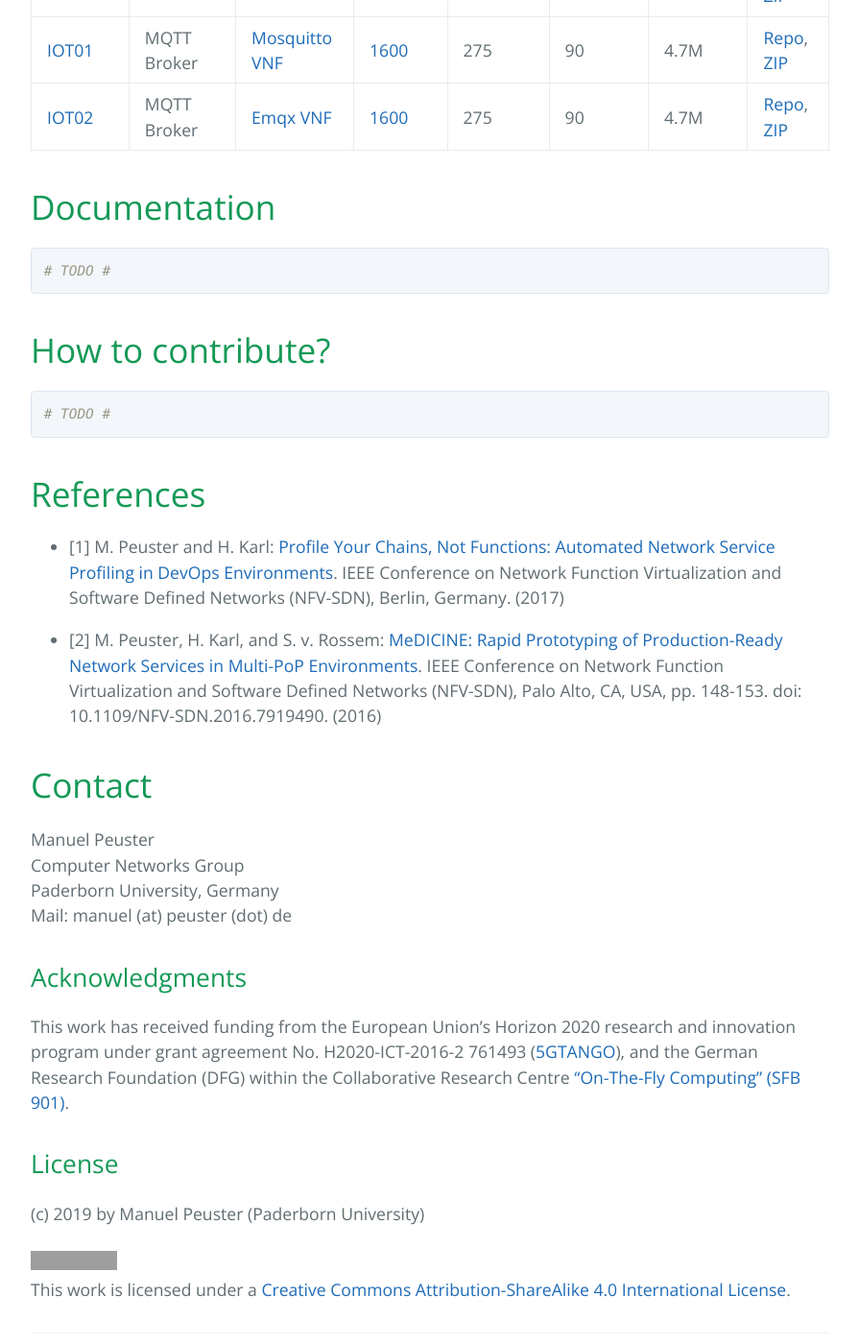
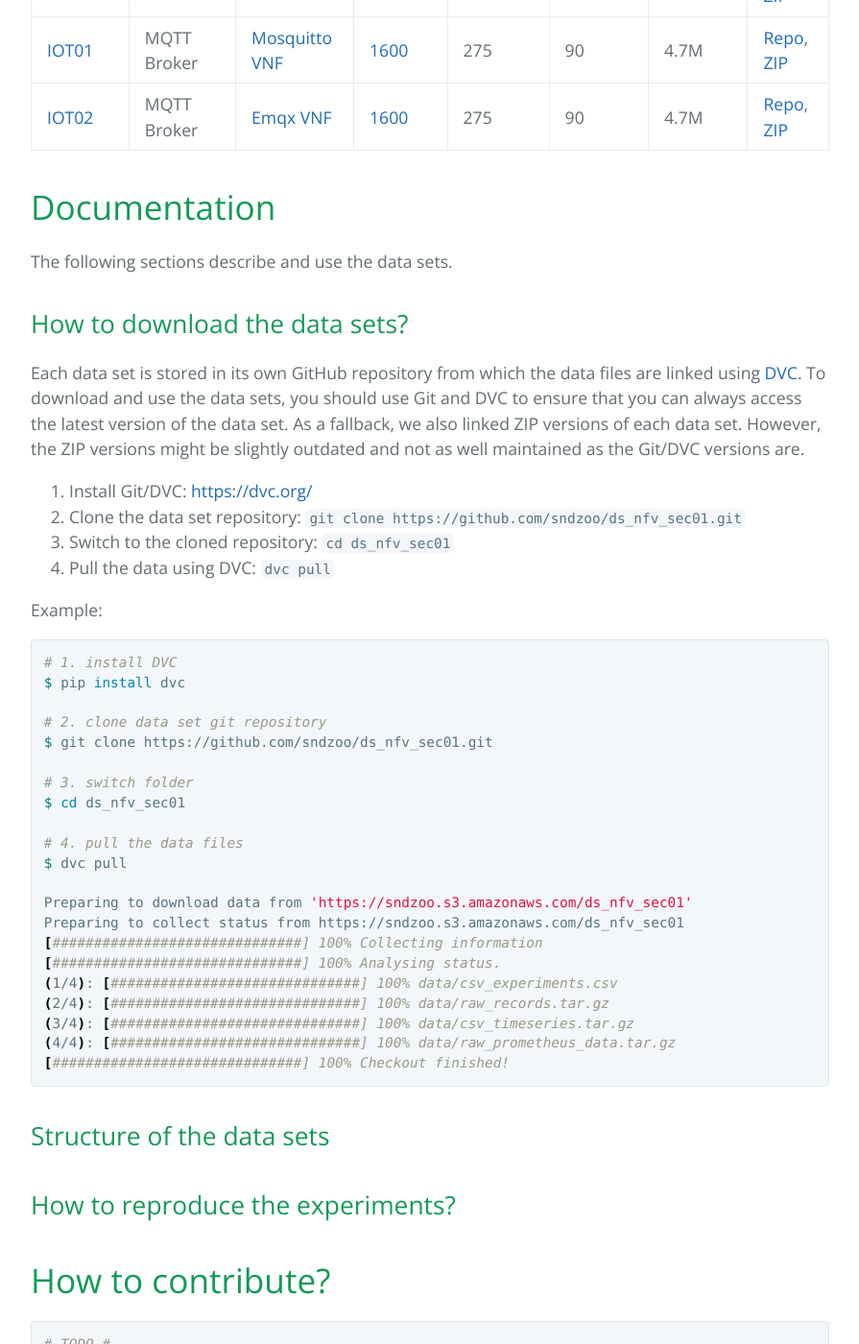
Before and after one commit to sndzoo/sndzoo.github.io, a Jekyll site: the page built from index.md, in a window 1280 px wide and 1400 px high, scrolled down 1937 px. Shown: the whole window at 96% size, without its empty margins (192-1087 px from the left). Built offline with Jekyll 4.4.1, drawn with Linux system fonts in a browser that asks for light colours; grey boxes are pictures that could not be loaded.

Commit message:
update
Signed-off-by: peusterm <manuel.peuster@uni-paderborn.de>

````diff
--- a/index.md
+++ b/index.md
@@ -52,9 +52,48 @@ Overview of data sets available in the SNDZoo:
 
 # [](#doc)Documentation
 
+The following sections describe and use the data sets.
+
+## How to download the data sets?
+
+Each data set is stored in its own GitHub repository from which the data files are linked using [DVC](https://dvc.org). To download and use the data sets, you should use Git and DVC to ensure that you can always access the latest version of the data set. As a fallback, we also linked ZIP versions of each data set. However, the ZIP versions might be slightly outdated and not as well maintained as the Git/DVC versions are.
+
+1. Install Git/DVC: [https://dvc.org/](https://dvc.org/)
+2. Clone the data set repository: `git clone https://github.com/sndzoo/ds_nfv_sec01.git`
+3. Switch to the cloned repository: `cd ds_nfv_sec01`
+4. Pull the data using DVC: `dvc pull`
+
+Example:
+
 ```sh
-# TODO #
+# 1. install DVC
+$ pip install dvc
+
+# 2. clone data set git repository
+$ git clone https://github.com/sndzoo/ds_nfv_sec01.git
+
+# 3. switch folder
+$ cd ds_nfv_sec01
+
+# 4. pull the data files
+$ dvc pull
+
+Preparing to download data from 'https://sndzoo.s3.amazonaws.com/ds_nfv_sec01'
+Preparing to collect status from https://sndzoo.s3.amazonaws.com/ds_nfv_sec01
+[##############################] 100% Collecting information
+[##############################] 100% Analysing status.
+(1/4): [##############################] 100% data/csv_experiments.csv
+(2/4): [##############################] 100% data/raw_records.tar.gz
+(3/4): [##############################] 100% data/csv_timeseries.tar.gz
+(4/4): [##############################] 100% data/raw_prometheus_data.tar.gz
+[##############################] 100% Checkout finished!
 ```
+
+## Structure of the data sets
+
+## How to reproduce the experiments?
+
+
 
 # [](#contribute)How to contribute?
 
````
